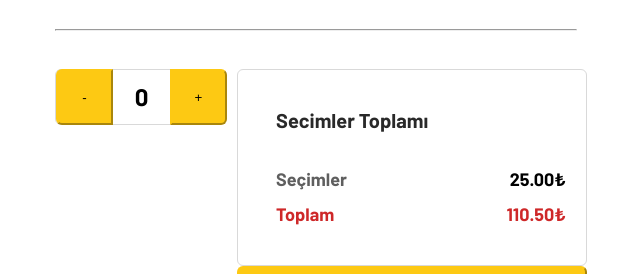
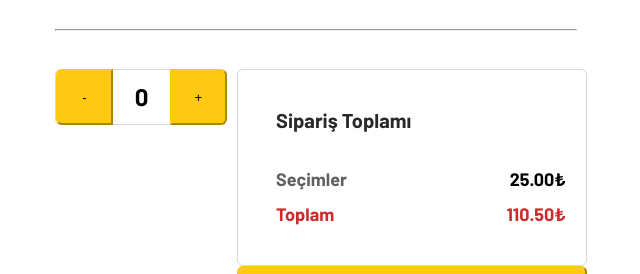
Before and after one commit to isaocel/pizza, a React (Vite) app: page / in a window 1280 px wide. Shown: the part 1313-1587 px from the top of the page, without its empty margins (319-959 px from the left). Built offline with nearby package versions, Linux system fonts and the light colour scheme.

Commit message:
text düzeltildi

```diff
--- a/src/App.jsx
+++ b/src/App.jsx
@@ -114,7 +114,7 @@ function App() {
               <CountButton />
               <div className="siparis-toplami">
                 <div className="siparis-toplami-ust">
-                  <div className="siparis-title">Secimler Toplamı</div>
+                  <div className="siparis-title">Sipariş Toplamı</div>
                   <div className="secim-ucreti-container">
                     <div className="secim-ucreti">Seçimler</div>
                     <div className="secim-ucreti-tl">25.00₺</div>
```
